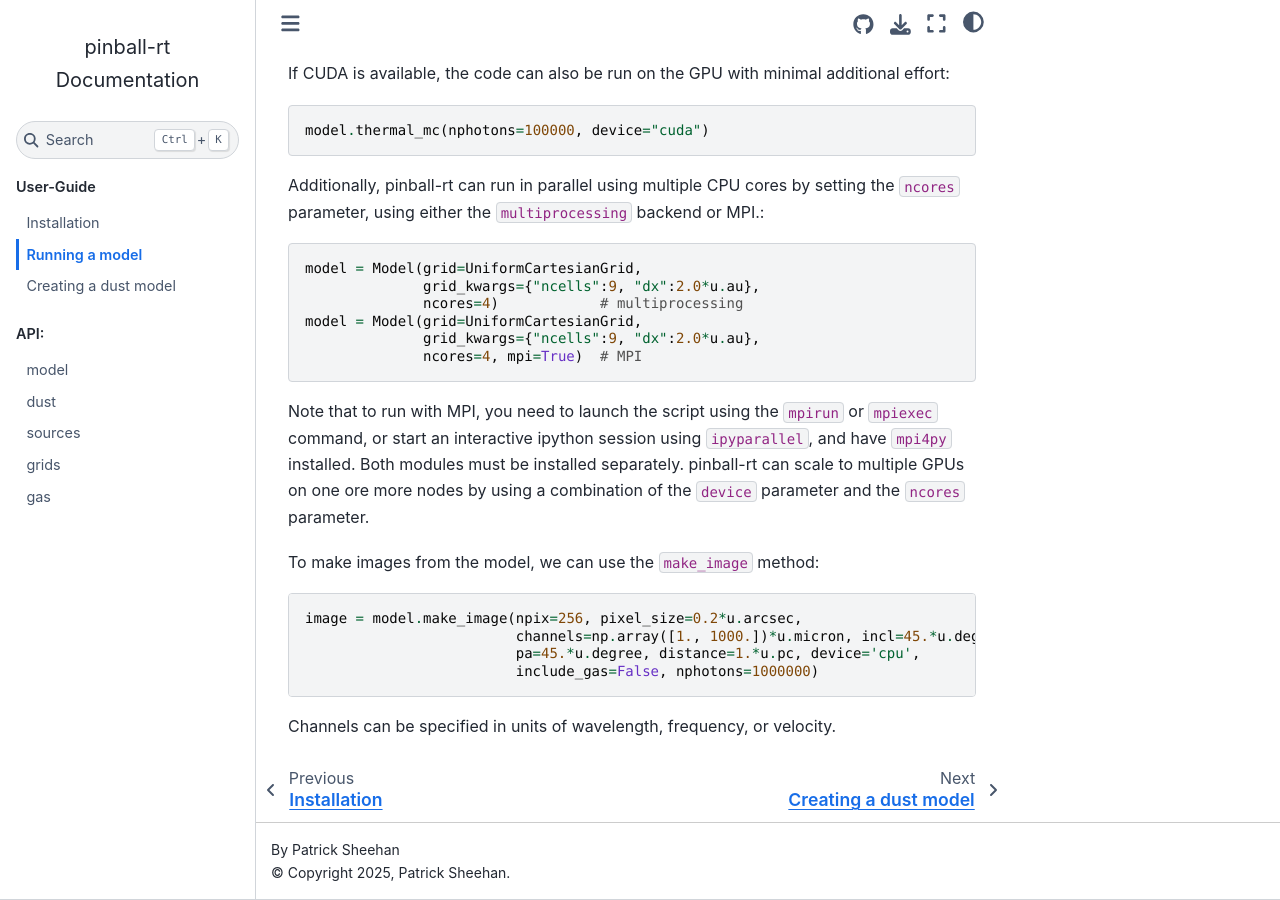
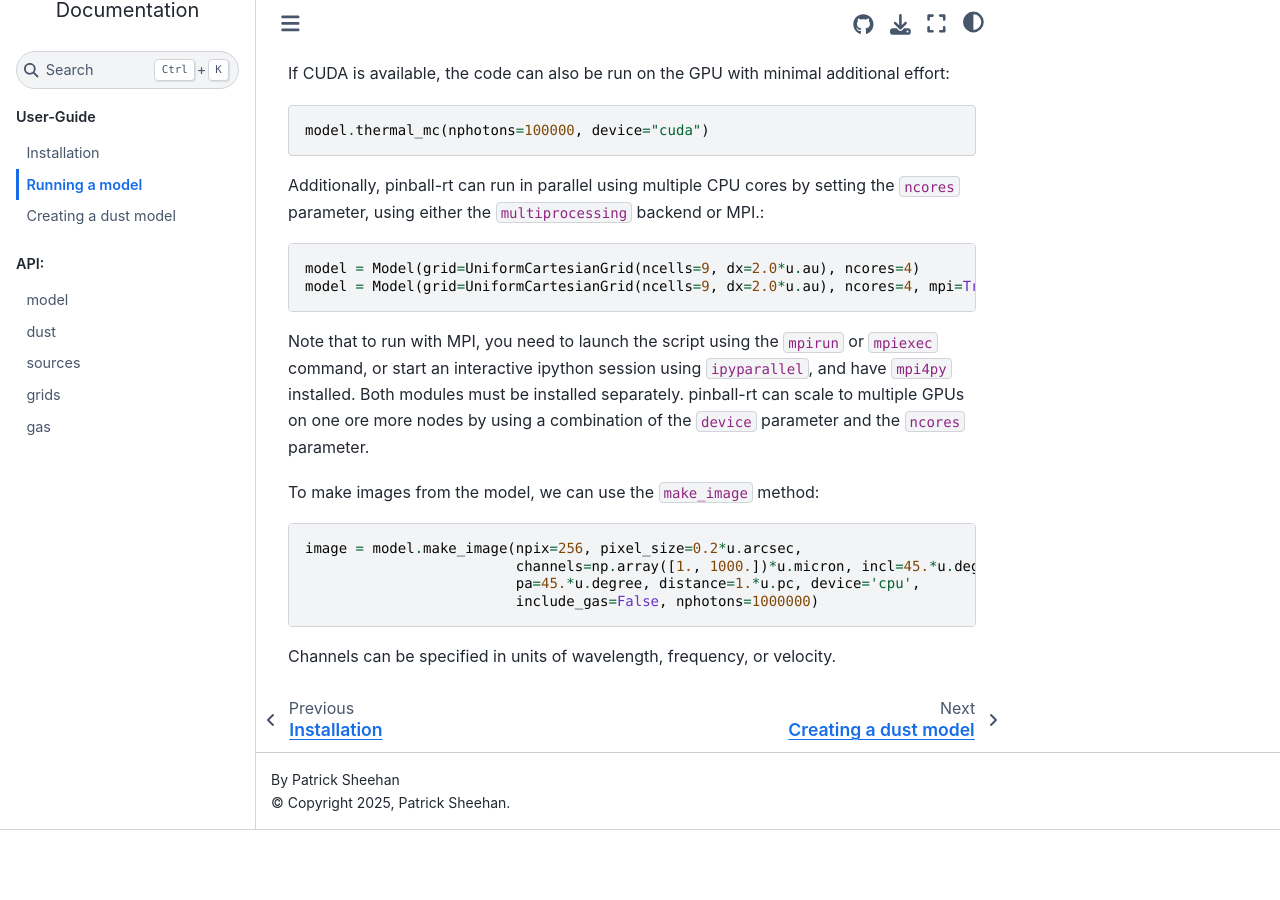
Before and after one commit to psheehan/pinball-rt, a Sphinx documentation site: the page built from docs/running.rst, in a window 1280 px wide and 900 px high, scrolled down 1695 px. Built offline with Sphinx 7.4.7 and the Sphinx Book theme 1.1.4, drawn with Linux system fonts in a browser that asks for light colours; after the commit the page ends 2525 px from its top, so only the background shows below that; some of the changed text lies outside the part shown.

Commit message:
Add the ability to copy Grid's, including to new devices, so that users can provide and already initialized grid to the model. Update docs and tests accordingly.

```diff
--- a/docs/index.rst
+++ b/docs/index.rst
@@ -31,7 +31,7 @@
    star = BlackbodyStar()
 
    # Set up the grid.
-   model = Model(grid=UniformCartesianGrid, grid_kwargs={"ncells":9, "dx":2.0*u.au})
+   model = Model(grid=UniformCartesianGrid(ncells=9, dx=2.0*u.au))
 
    density = np.ones(model.grid.shape)*1.0e-16 * u.g / u.cm**3
 
--- a/docs/running.rst
+++ b/docs/running.rst
@@ -19,7 +19,7 @@
 .. code-block:: python
 
    # Set up the grid.
-   model = Model(grid=UniformCartesianGrid, grid_kwargs={"ncells":9, "dx":2.0*u.au})
+   model = Model(grid=UniformCartesianGrid(ncells=9, dx=2.0*u.au))
 
 In this case, we are setting up a 9 x 9 x 9 cartesian grid with a cell size of 2 au. For additional grid geometries
 that are available, see :doc:`grids`. Next, we need to load the dust properties. We'll do this using precomputed
@@ -87,12 +87,8 @@
 
 .. code-block:: python
 
-   model = Model(grid=UniformCartesianGrid,
-                 grid_kwargs={"ncells":9, "dx":2.0*u.au},
-                 ncores=4)            # multiprocessing
-   model = Model(grid=UniformCartesianGrid,
-                 grid_kwargs={"ncells":9, "dx":2.0*u.au},
-                 ncores=4, mpi=True)  # MPI
+   model = Model(grid=UniformCartesianGrid(ncells=9, dx=2.0*u.au), ncores=4)            # multiprocessing
+   model = Model(grid=UniformCartesianGrid(ncells=9, dx=2.0*u.au), ncores=4, mpi=True)  # MPI
 
 Note that to run with MPI, you need to launch the script using the ``mpirun`` or ``mpiexec`` command, or start an
 interactive ipython session using ``ipyparallel``, and have ``mpi4py`` installed. Both modules must be installed
```
Also changed, not shown: README.md (+1 -1 lines), 4 other files.
